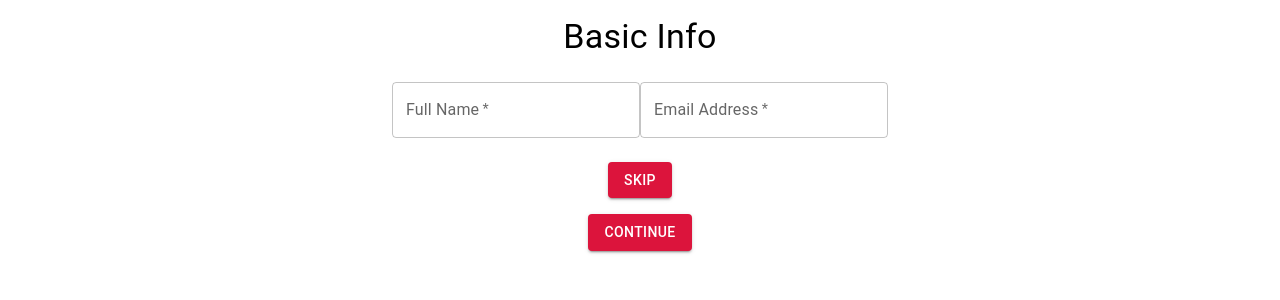
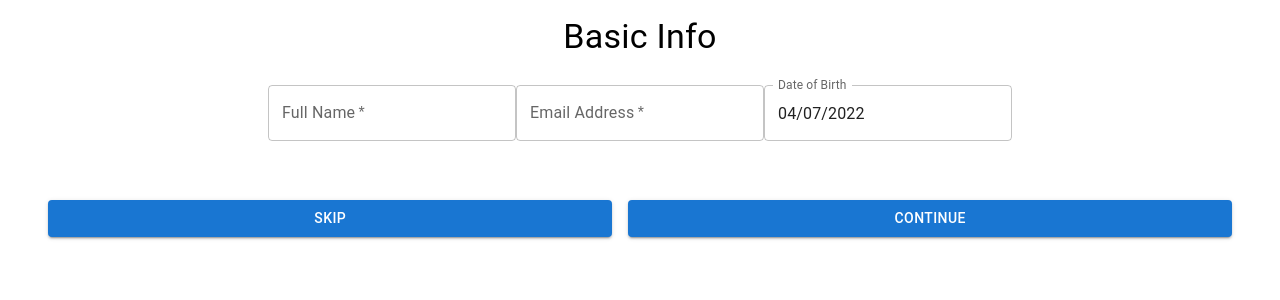
Before and after one commit to Arnob-Mitra/Resturant_Management_System, a React (Create React App) app: page /c in a window 1280 px wide. Shown: the top 300 px of the page. Built offline with nearby package versions, Linux system fonts and the light colour scheme.

Commit message:
Basic Info

```diff
--- a/package.json
+++ b/package.json
@@ -3,11 +3,11 @@
   "version": "0.1.0",
   "private": true,
   "dependencies": {
-    "@emotion/react": "^11.10.5",
-    "@emotion/styled": "^11.10.5",
+    "@emotion/react": "^11.10.6",
+    "@emotion/styled": "^11.10.6",
     "@fortawesome/free-regular-svg-icons": "^6.3.0",
     "@fortawesome/free-solid-svg-icons": "^6.3.0",
-    "@mui/material": "^5.11.8",
+    "@mui/material": "^5.11.9",
     "@mui/x-date-pickers": "^5.0.19",
     "@testing-library/jest-dom": "^5.16.5",
     "@testing-library/react": "^13.4.0",
--- a/src/components/NewAccount/BasicInfo/index.scss
+++ b/src/components/NewAccount/BasicInfo/index.scss
@@ -1,5 +1,5 @@
 @use "../../../styles/colors";
-$margin: 0.5rem 0;
+$margin: 0.7rem 0;
 
 #BasicInfo__Screen{
     text-align: center;
@@ -12,7 +12,18 @@ $margin: 0.5rem 0;
 }
 
 #BasicInfo__button{
-    display: block;
-    margin: 1rem auto;
-    background-color:#DC143C ;
-  }
+    display: grid;
+    grid-template-columns: auto auto;
+    margin: 3rem ;
+    gap: 1rem;
+}
+
+.BasicInfo__Skipbutton{
+    float:left;
+    background-color:pink ;
+}
+
+.BasicInfo__Continuebutton{
+    float: right;
+    background-color:#DC143C
+}
--- a/src/components/NewAccount/BasicInfo/index.tsx
+++ b/src/components/NewAccount/BasicInfo/index.tsx
@@ -1,8 +1,11 @@
 import React from "react";
 import './index.scss';
 import {Button, TextField, Typography,} from "@mui/material";
-import { DesktopDatePicker } from '@mui/x-date-pickers/DesktopDatePicker';
+import {DatePicker } from '@mui/x-date-pickers/DatePicker';
 import dayjs, { Dayjs } from 'dayjs';
+import { LocalizationProvider } from '@mui/x-date-pickers/LocalizationProvider';
+import { AdapterDayjs } from '@mui/x-date-pickers/AdapterDayjs';
+
 
 const BasicInfo = () => {
   const [value, setValue] = React.useState<Dayjs | null>(dayjs('2022-04-07'));
@@ -12,13 +15,25 @@ const BasicInfo = () => {
       <TextField variant='outlined' label='Full Name' required type="name" className='BasicInfo_TextField' />
       <TextField variant='outlined' label='Email Address' required type='email' className='BasicInfo_TextField' />
 
-
+      <LocalizationProvider dateAdapter={AdapterDayjs}>
+      <DatePicker
+          className='BasicInfo_TextField'
+          label="Date of Birth"
+          openTo="day"
+          views={['year', 'month', 'day']}
+          value={value}
+          onChange={(newValue: React.SetStateAction<dayjs.Dayjs | null>) => {
+            setValue(newValue);
+          }}
+          renderInput={(params) => <TextField   {...params} />}
+        />
+           </LocalizationProvider>
       <div className="BasicInfo__Gender">
       </div>
-
-      <Button variant='contained' id="BasicInfo__button" >Skip</Button>
-      <Button variant='contained' id="SignUpPage__button" >Continue</Button>
-
+      <div id="BasicInfo__button">
+        <Button variant='contained' className="BasicInfo__Skipbutton" >Skip </Button>
+        <Button variant='contained' className="BasicInfo__Continuebutton" >Continue </Button>
+      </div>
 
     </div>
   )
```
Also changed, not shown: 1 other file (tests, documents, lock files or other folders).
